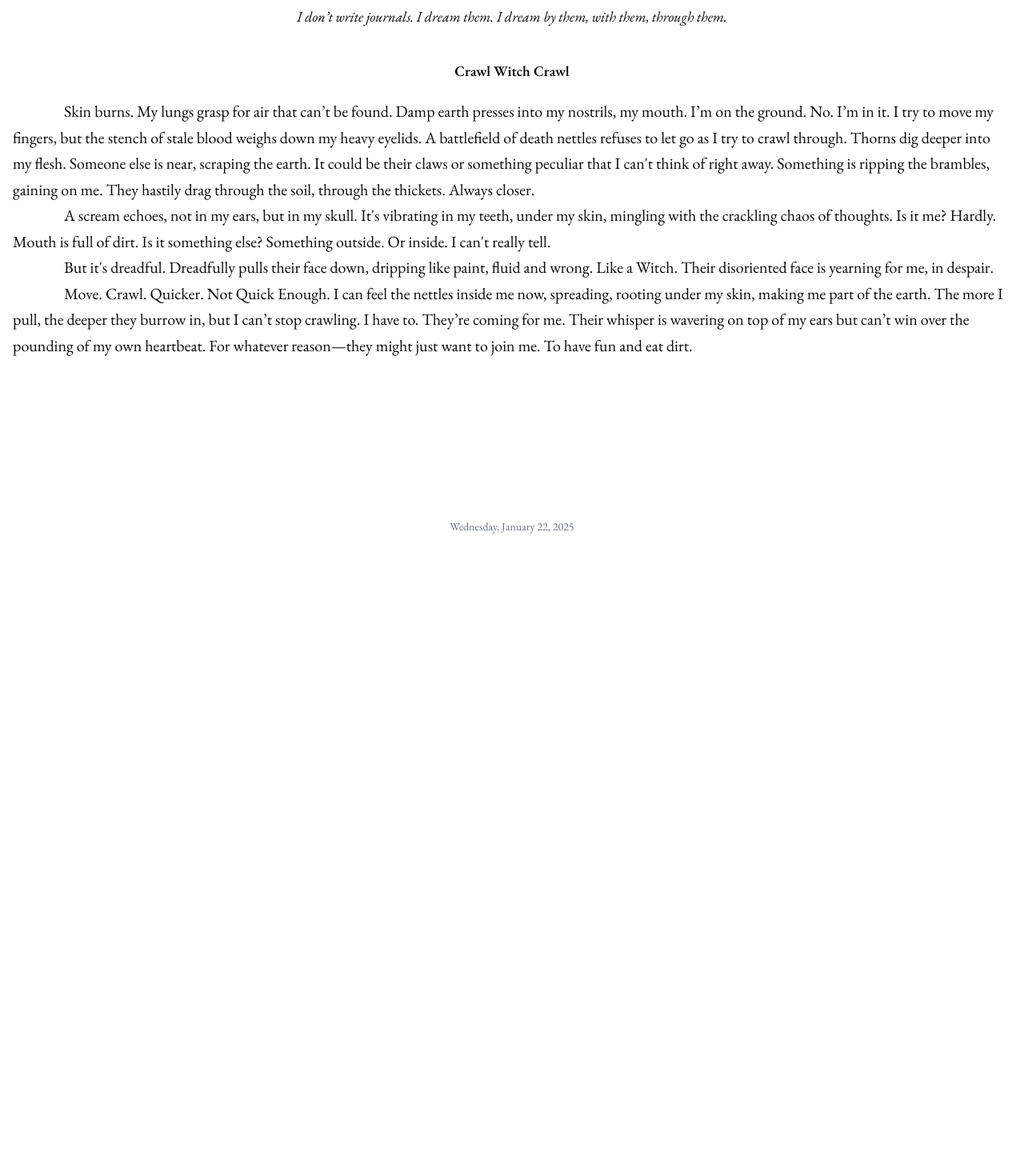
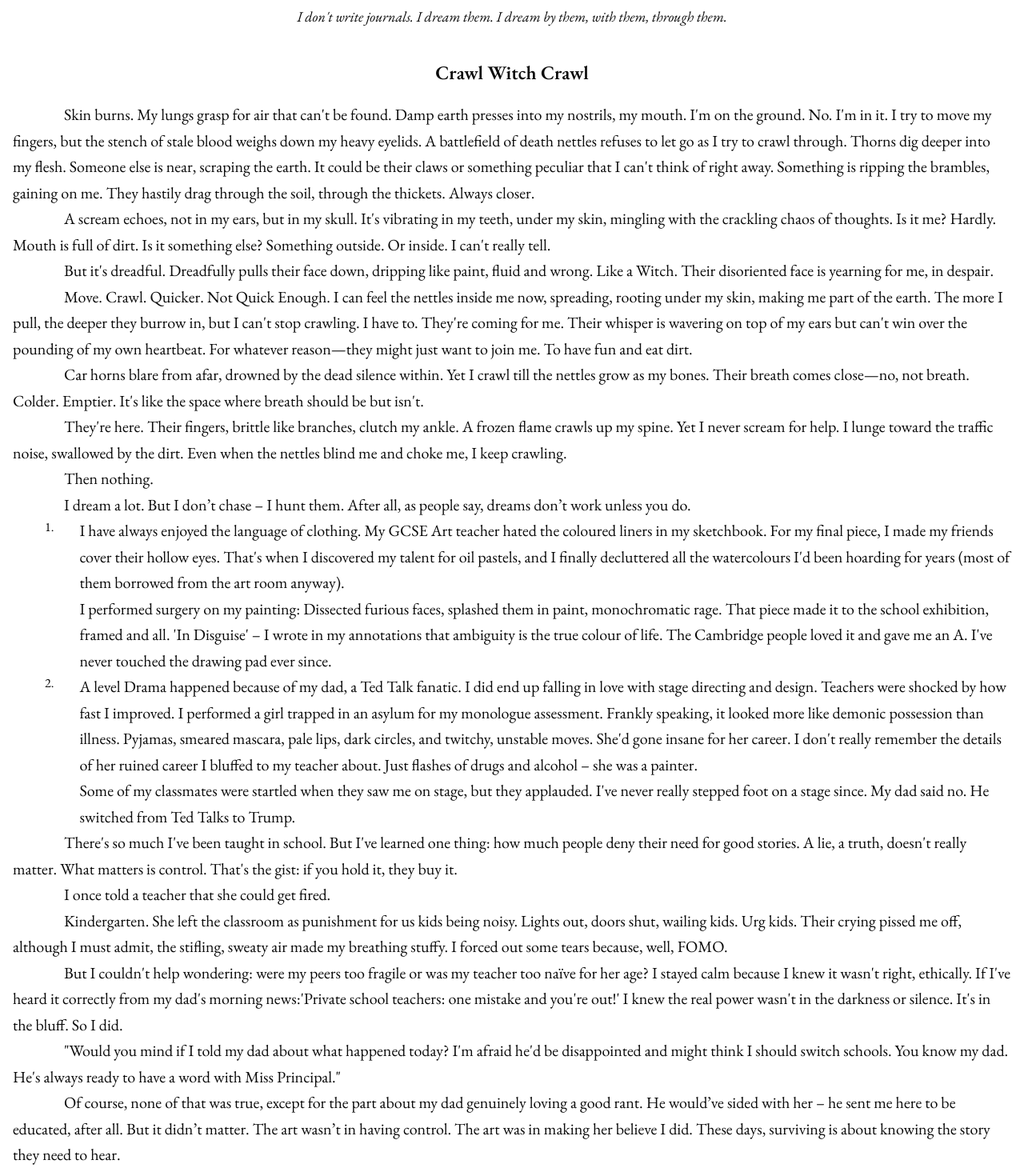
Before and after one commit to nauqh/keleidoscope, a Next.js app: page /posts/dream-journal in a window 1280 px wide. Shown: the part 1200-2670 px from the top of the page at 80% size. Before the commit the page ends 1888 px from the top, so only its background shows below. Built offline with nearby package versions, Linux system fonts and the light colour scheme.

Commit message:
fix(logo): build layout for blog page

```diff
--- a/src/app/posts/dream-journal/page.tsx
+++ b/src/app/posts/dream-journal/page.tsx
@@ -1,6 +1,40 @@
 import React from "react";
 import Image from "next/image";
 import styles from "./page.module.css";
+
+const Paragraph = ({ text }: { text: string }) => (
+	<p className={styles.indentedText}>{text}</p>
+);
+
+const paragraphs = [
+	"Skin burns. My lungs grasp for air that can't be found. Damp earth presses into my nostrils, my mouth. I'm on the ground. No. I'm in it. I try to move my fingers, but the stench of stale blood weighs down my heavy eyelids. A battlefield of death nettles refuses to let go as I try to crawl through. Thorns dig deeper into my flesh. Someone else is near, scraping the earth. It could be their claws or something peculiar that I can't think of right away. Something is ripping the brambles, gaining on me. They hastily drag through the soil, through the thickets. Always closer.",
+	"A scream echoes, not in my ears, but in my skull. It's vibrating in my teeth, under my skin, mingling with the crackling chaos of thoughts. Is it me? Hardly. Mouth is full of dirt. Is it something else? Something outside. Or inside. I can't really tell.",
+	"But it's dreadful. Dreadfully pulls their face down, dripping like paint, fluid and wrong. Like a Witch. Their disoriented face is yearning for me, in despair.",
+	"Move. Crawl. Quicker. Not Quick Enough. I can feel the nettles inside me now, spreading, rooting under my skin, making me part of the earth. The more I pull, the deeper they burrow in, but I can't stop crawling. I have to. They're coming for me. Their whisper is wavering on top of my ears but can't win over the pounding of my own heartbeat. For whatever reason—they might just want to join me. To have fun and eat dirt.",
+	"Car horns blare from afar, drowned by the dead silence within. Yet I crawl till the nettles grow as my bones. Their breath comes close—no, not breath. Colder. Emptier. It's like the space where breath should be but isn't.",
+	"They're here. Their fingers, brittle like branches, clutch my ankle. A frozen flame crawls up my spine. Yet I never scream for help. I lunge toward the traffic noise, swallowed by the dirt. Even when the nettles blind me and choke me, I keep crawling.",
+	"Then nothing.",
+	"I dream a lot. But I don’t chase – I hunt them. After all, as people say, dreams don’t work unless you do.",
+];
+
+const paragraphs2 = [
+	"There's so much I've been taught in school. But I've learned one thing: how much people deny their need for good stories. A lie, a truth, doesn't really matter. What matters is control. That's the gist: if you hold it, they buy it.",
+	"I once told a teacher that she could get fired.",
+	"Kindergarten. She left the classroom as punishment for us kids being noisy. Lights out, doors shut, wailing kids. Urg kids. Their crying pissed me off, although I must admit, the stifling, sweaty air made my breathing stuffy. I forced out some tears because, well, FOMO.",
+	"But I couldn't help wondering: were my peers too fragile or was my teacher too naïve for her age? I stayed calm because I knew it wasn't right, ethically. If I've heard it correctly from my dad's morning news:'Private school teachers: one mistake and you're out!' I knew the real power wasn't in the darkness or silence. It's in the bluff. So I did.",
+	"\"Would you mind if I told my dad about what happened today? I'm afraid he'd be disappointed and might think I should switch schools. You know my dad. He's always ready to have a word with Miss Principal.\"",
+	"Of course, none of that was true, except for the part about my dad genuinely loving a good rant. He would’ve sided with her – he sent me here to be educated, after all. But it didn’t matter. The art wasn’t in having control. The art was in making her believe I did. These days, surviving is about knowing the story they need to hear.",
+];
+
+const paragraphs3 = [
+	"I follow my apartment floor's hallway to a small alley. The morning air is filled with red lanterns swaying overhead, people tinkling their bikes against worn stone while meandering through lively stalls bursting with delicious treats. I recognised a few faces – neighbours across the hallway perhaps – slurping on shimmering cubes of grass jelly coated in coconut milk. Vietnamese people call it Che Thai, meaning Thai sweet soup. A curious name as it doesn't seem to be a Thai dish.",
+	"Tantalising fragrance awakens my inner craving for sweetness. Stomach grumbles to a siren song of zesty cocktails, glistening caramelised Tanghulu, refreshing strawberry Hwachae. I reach for my pockets. Empty. No money. No phone. Panic flares as I rummaged deeper, almost digging a hole in the fabric. Eyes darted around. I yearn for a friendly face who might lend me a few coins (I hope they also think I look familiar). As this strangely huge FOMO kicks in, I already imagine myself begging the sellers to return to pay later.",
+	"I wander down the alley, hypnotised by the precious trove of delights. Fruit yoghurts, pandan sauce, melon cakes… All come to Mama! (maybe not the tiramisu – chocolate's never been my thing).",
+	"Ferocious footsteps suddenly stumble over and crush the festive air. A crowd starts rushing out like startled ants, fear etched in their eyes. My tinnitus was triggered. Vulnerable ears felt as if ripped apart by high-pitched screams. “This town is haunted! Run!” Head spins. I was barely wobbling through the sweaty wave of humans. Vision blurs. The scene before me loses its dimension, turning into a vibrant painting with wild swirls of violent brush strokes.",
+	"In the moment of a dazzling carnival of motion, when red bleeds into everything, I see her. A gigantic, floating theatre mask floating in the alley’s heart. She looks like she belongs to Tuồng, a Vietnamese theatrical opera with masks painted in bold, primary colours embodying Yin and Yang's spirits. No audience is supposed to see the face behind them. Or the masks’ owners deny being seen.",
+	"Twisted black and red stripes on her face flare up like lacquered armour, garnishing the swirling crimson sky. She is Yin. Or she embodies a theatrical spirit that carries such alluring darkness in their soul. Charming and menacing. Flames can’t help licking at her edges, crowning her the queen of havoc with beautifully burnt roses.",
+	"Undeniable fear battling with odd fascination. My urge to escape is pinned down by twisted ankles as if they’ve forgotten their place. Her dainty silk threads elegantly brush against my skin as she suffocates me in her haunting orbit. My disjointed leg muscles desperately drag my body away with monumental effort. Yet my mind is caught. I grow addicted to that terrifying beauty.",
+];
 
 const page = () => {
 	return (
@@ -22,45 +56,72 @@ const page = () => {
 				</a>
 			</p>
 			<h2 className="text-lg text-center leading-relaxed my-10 italic">
-				I don’t write journals. I dream them. I dream by them, with
+				I don't write journals. I dream them. I dream by them, with
 				them, through them.
 			</h2>
-			<h2 className="text-lg text-center font-semibold my-5">
+			<h2 className="text-2xl text-center font-semibold my-5">
 				Crawl Witch Crawl
 			</h2>
-			<p className={styles.indentedText}>
-				Skin burns. My lungs grasp for air that can’t be found. Damp
-				earth presses into my nostrils, my mouth. I’m on the ground. No.
-				I’m in it. I try to move my fingers, but the stench of stale
-				blood weighs down my heavy eyelids. A battlefield of death
-				nettles refuses to let go as I try to crawl through. Thorns dig
-				deeper into my flesh. Someone else is near, scraping the earth.
-				It could be their claws or something peculiar that I can't think
-				of right away. Something is ripping the brambles, gaining on me.
-				They hastily drag through the soil, through the thickets. Always
-				closer.
-			</p>
-			<p className={styles.indentedText}>
-				A scream echoes, not in my ears, but in my skull. It's vibrating
-				in my teeth, under my skin, mingling with the crackling chaos of
-				thoughts. Is it me? Hardly. Mouth is full of dirt. Is it
-				something else? Something outside. Or inside. I can't really
-				tell.
-			</p>
-			<p className={styles.indentedText}>
-				But it's dreadful. Dreadfully pulls their face down, dripping
-				like paint, fluid and wrong. Like a Witch. Their disoriented
-				face is yearning for me, in despair.
-			</p>
-			<p className={styles.indentedText}>
-				Move. Crawl. Quicker. Not Quick Enough. I can feel the nettles
-				inside me now, spreading, rooting under my skin, making me part
-				of the earth. The more I pull, the deeper they burrow in, but I
-				can’t stop crawling. I have to. They’re coming for me. Their
-				whisper is wavering on top of my ears but can’t win over the
-				pounding of my own heartbeat. For whatever reason—they might
-				just want to join me. To have fun and eat dirt.
-			</p>
+			{paragraphs.map((text, index) => (
+				<Paragraph key={index} text={text} />
+			))}
+			<ol className="list-decimal list-inside">
+				<li className="flex">
+					<span className="ml-10">1.</span>
+					<div className="ml-8">
+						<p className={styles.baseText}>
+							I have always enjoyed the language of clothing. My
+							GCSE Art teacher hated the coloured liners in my
+							sketchbook. For my final piece, I made my friends
+							cover their hollow eyes. That's when I discovered my
+							talent for oil pastels, and I finally decluttered
+							all the watercolours I'd been hoarding for years
+							(most of them borrowed from the art room anyway).
+						</p>
+						<p className={styles.baseText}>
+							I performed surgery on my painting: Dissected
+							furious faces, splashed them in paint, monochromatic
+							rage. That piece made it to the school exhibition,
+							framed and all. 'In Disguise' – I wrote in my
+							annotations that ambiguity is the true colour of
+							life. The Cambridge people loved it and gave me an
+							A. I've never touched the drawing pad ever since.
+						</p>
+					</div>
+				</li>
+				<li className="flex">
+					<span className="ml-10">2.</span>
+					<div className="ml-8">
+						<p className={styles.baseText}>
+							A level Drama happened because of my dad, a Ted Talk
+							fanatic. I did end up falling in love with stage
+							directing and design. Teachers were shocked by how
+							fast I improved. I performed a girl trapped in an
+							asylum for my monologue assessment. Frankly
+							speaking, it looked more like demonic possession
+							than illness. Pyjamas, smeared mascara, pale lips,
+							dark circles, and twitchy, unstable moves. She'd
+							gone insane for her career. I don't really remember
+							the details of her ruined career I bluffed to my
+							teacher about. Just flashes of drugs and alcohol –
+							she was a painter.
+						</p>
+						<p className={styles.baseText}>
+							Some of my classmates were startled when they saw me
+							on stage, but they applauded. I've never really
+							stepped foot on a stage since. My dad said no. He
+							switched from Ted Talks to Trump.
+						</p>
+					</div>
+				</li>
+			</ol>
+			{paragraphs2.map((text, index) => (
+				<Paragraph key={index} text={text} />
+			))}
+
+			<div className="flex items-center justify-center my-8">
+				<span className="text-2xl">#</span>
+			</div>
 		</>
 	);
 };
```
